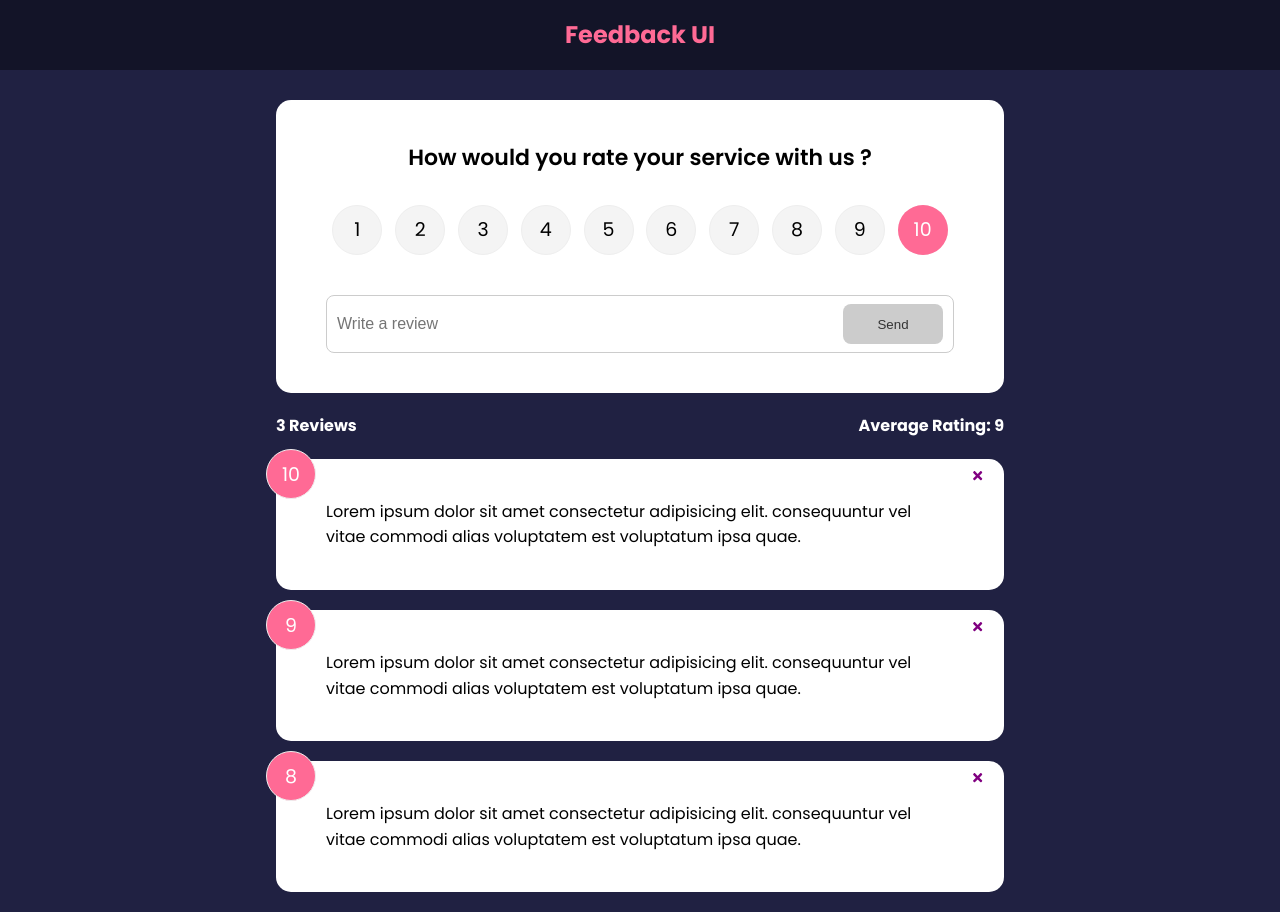
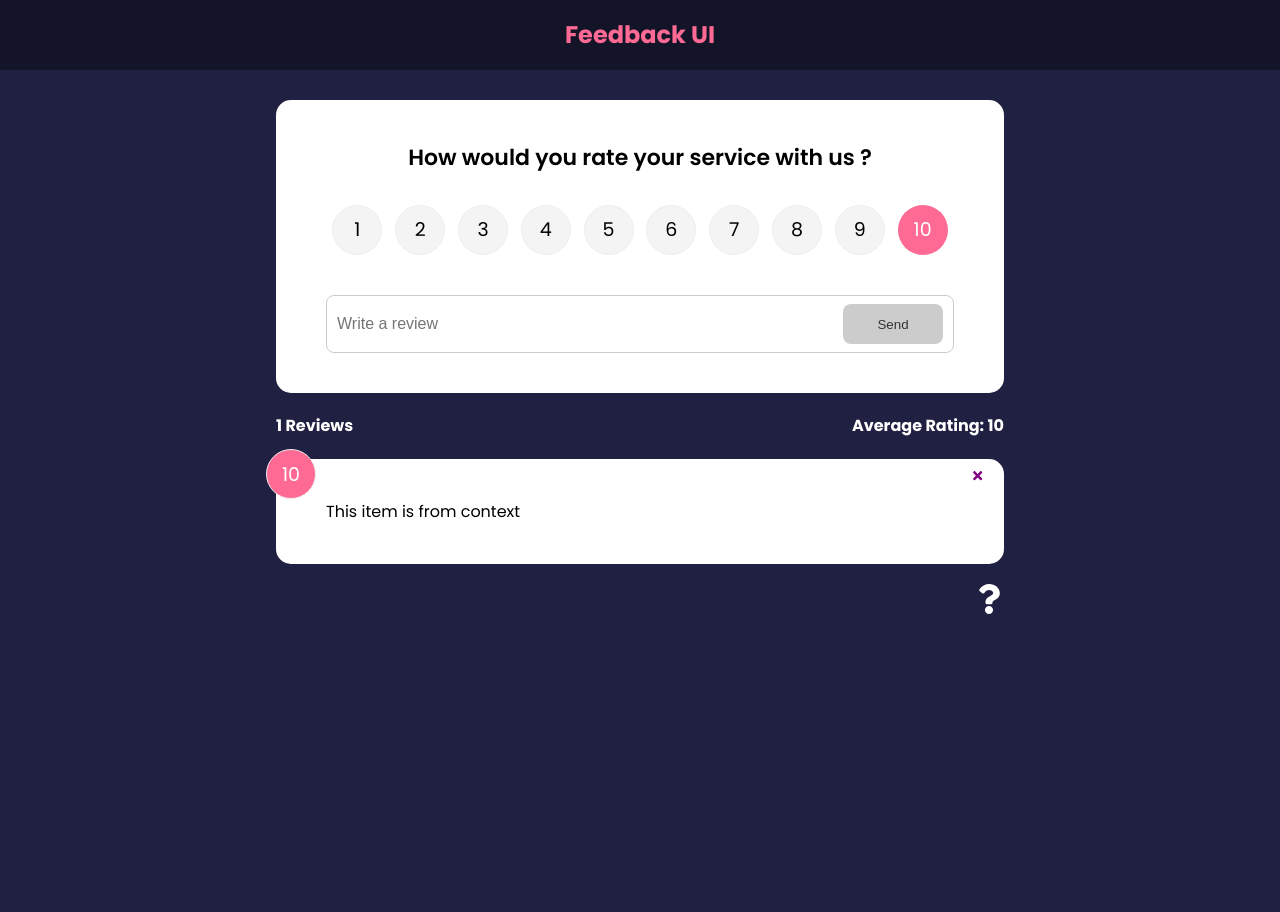
Before and after one commit to Kateryna-Borysenko/feedback-app, a React (Create React App) app: page / in a window 1280 px wide. After the commit the page ends 800 px from the top, so only its background shows below. Built offline with nearby package versions, Linux system fonts and the light colour scheme.

Commit message:
Added useContext

```diff
--- a/src/App.js
+++ b/src/App.js
@@ -1,45 +1,33 @@
-import { v4 as uuidv4 } from 'uuid'
 import { BrowserRouter as Router, Route, Routes } from 'react-router-dom'
-import { useState } from 'react'
 import Header from './components/Header'
-import FeedbackData from './data/FeedbackData'
 import FeedbackList from './components/FeedbackList'
 import FeedbackStats from './components/FeedbackStats'
 import FeedbackForm from './components/FeedbackForm'
+import AboutIconLink from './components/AboutIconLink'
 import AboutPage from './pages/AboutPage'
+import { FeedbackProvider } from './context/FeedbackContext'
 
 function App() {
-  const [feedback, setFeedback] = useState(FeedbackData)
-  const deleteFeedback = (id) => {
-    //! подтверждение удаления
-    if (window.confirm('Are you sure you want to delete?')) {
-      setFeedback(feedback.filter((item) => item.id !== id))
-    }
-
-  }
-  const addFeedback = (newFeedback) => {
-    newFeedback.id = uuidv4()
-    setFeedback([newFeedback, ...feedback])
-  }
-
   return (
+    <FeedbackProvider>
       <Router>
         <Header />
         <div className='container'>
           <Routes>
             <Route exact path='/' element={
               <>
-              <FeedbackForm handleAdd={addFeedback} />
-              <FeedbackStats feedback={feedback} />
-              <FeedbackList feedback={feedback} handleDelete={deleteFeedback}
-              />
+                <FeedbackForm />
+                <FeedbackStats />
+                <FeedbackList />
               </>
             }>
             </Route>
             <Route path='/about' element={<AboutPage />} />
           </Routes>
+          <AboutIconLink />
         </div>
       </Router>
+    </FeedbackProvider>
   );
 }
 
--- /dev/null
+++ b/src/components/AboutIconLink.jsx
@@ -0,0 +1,14 @@
+import { FaQuestion } from 'react-icons/fa'
+import { Link } from 'react-router-dom'
+
+function AboutIconLink() {
+  return (
+    <div className='about-link'>
+      <Link to='/about'>
+        <FaQuestion size={30} />
+      </Link>
+    </div>
+  )
+}
+
+export default AboutIconLink
--- a/src/components/FeedbackForm.jsx
+++ b/src/components/FeedbackForm.jsx
@@ -1,13 +1,16 @@
-import { useState } from 'react'
+import { useState, useContext } from 'react'
 import RatingSelect from './RatingSelect'
 import Button from './shared/Button'
 import Card from './shared/Card'
+import FeedbackContext from '../context/FeedbackContext'
 
 function FeedbackForm({ handleAdd }) {
   const [text, setText] = useState('')
   const [rating, setRating] = useState(10)
   const [btnDisabled, setBtnDisabled] = useState(true)
   const [message, setMessage] = useState('')
+
+  const { addFeedback } = useContext(FeedbackContext)
 
   const handleTextChange = (e) => {
     if (text === '') {
@@ -31,7 +34,7 @@
         text,
         rating,
       }
-      handleAdd(newFeedback)
+      addFeedback(newFeedback)
     }
     setText('')
   }
--- a/src/components/FeedbackItem.jsx
+++ b/src/components/FeedbackItem.jsx
@@ -1,16 +1,22 @@
-import { FaTimes } from 'react-icons/fa'
+import { FaTimes, FaEdit } from 'react-icons/fa'
+import { useContext } from 'react'
 import Card from './shared/Card'
 import PropTypes from 'prop-types'
+import FeedbackContext from '../context/FeedbackContext'
 
-function FeedbackItem({ item, handleDelete }) {
+function FeedbackItem({ item }) {
+  const { deleteFeedback } = useContext(FeedbackContext)
   const { rating, text, id } = item
 
   return (
     <Card>
       <div className='num-display'>{rating}</div>
-      <button onClick={() => handleDelete(id)} className='close'>
+      <button onClick={() => deleteFeedback(id)} className='close'>
         <FaTimes color='purple' />
       </button>
+      {/* <button onClick={() => editFeedback(item)} className='edit'>
+        <FaEdit color='purple' />
+      </button> */}
       <div className='text-display'>{text}</div>
     </Card>
   )
--- a/src/components/FeedbackList.jsx
+++ b/src/components/FeedbackList.jsx
@@ -1,9 +1,11 @@
 import { motion, AnimatePresence } from 'framer-motion'
+import { useContext } from 'react'
 import FeedbackItem from './FeedbackItem'
-import PropTypes from 'prop-types'
+import FeedbackContext from '../context/FeedbackContext'
 
-function FeedbackList({ feedback, handleDelete }) {
-  // console.log('🍒 feedback', feedback)
+function FeedbackList() {
+  const { feedback } = useContext(FeedbackContext)
+
   if (!feedback || feedback.length === 0) {
     return <p>No Feedback Yet</p>
   }
@@ -17,11 +19,7 @@
             animate={{ opacity: 1 }}
             exit={{ opacity: 0 }}
           >
-            <FeedbackItem
-              key={item.id}
-              item={item}
-              handleDelete={handleDelete}
-            />
+            <FeedbackItem key={item.id} item={item} />
           </motion.div>
         ))}
       </AnimatePresence>
@@ -36,14 +34,4 @@
   // )
 }
 
-FeedbackList.propTypes = {
-  feedback: PropTypes.arrayOf(
-    PropTypes.shape({
-      id: PropTypes.number.isRequired,
-      text: PropTypes.string.isRequired,
-      rating: PropTypes.number.isRequired,
-    })
-  ),
-}
-
 export default FeedbackList
--- a/src/components/FeedbackStats.jsx
+++ b/src/components/FeedbackStats.jsx
@@ -1,6 +1,8 @@
-import PropTypes from 'prop-types'
+import { useContext } from 'react'
+import FeedbackContext from '../context/FeedbackContext'
 
-function FeedbackStats({ feedback }) {
+function FeedbackStats() {
+  const { feedback } = useContext(FeedbackContext)
   let average =
     feedback.reduce((acc, cur) => acc + cur.rating, 0) / feedback.length
 
@@ -14,7 +16,4 @@
   )
 }
 
-FeedbackStats.propTypes = {
-  feedback: PropTypes.array.isRequired,
-}
 export default FeedbackStats
--- /dev/null
+++ b/src/context/FeedbackContext.js
@@ -0,0 +1,42 @@
+import { createContext, useState } from 'react'
+import { v4 as uuidv4 } from 'uuid'
+
+const FeedbackContext = createContext()
+
+
+export const FeedbackProvider = ({ children }) => {
+  const [feedback, setFeedback] = useState([
+    {
+      id: 1,
+      text: 'This item is from context',
+      rating: 10
+    }
+  ])
+
+  const addFeedback = (newFeedback) => {
+    newFeedback.id = uuidv4()
+    setFeedback([newFeedback, ...feedback])
+  }
+
+  const deleteFeedback = (id) => {
+    //! подтверждение удаления
+    if (window.confirm('Are you sure you want to delete?')) {
+      setFeedback(feedback.filter((item) => item.id !== id))
+    }
+
+  }
+
+  return (
+    <FeedbackContext.Provider
+      value={{
+        feedback,
+        deleteFeedback,
+        addFeedback,
+      }}
+    >
+      {children}
+    </FeedbackContext.Provider>
+  )
+}
+
+export default FeedbackContext
--- a/src/pages/AboutPage.jsx
+++ b/src/pages/AboutPage.jsx
@@ -1,4 +1,5 @@
 import Card from '../components/shared/Card'
+import { Link } from 'react-router-dom'
 
 function AboutPage() {
   return (
@@ -7,7 +8,7 @@
         <h1>About This Project</h1>
         <p>This is a React app to leave feedback for a product or service</p>
         <p>Version: 1.0.O</p>
-        <a href='/'>Back to Home</a>
+        <Link to='/'>Back to Home</Link>
       </div>
     </Card>
   )
```
Lines whose indentation alone changed are shown as unchanged.
